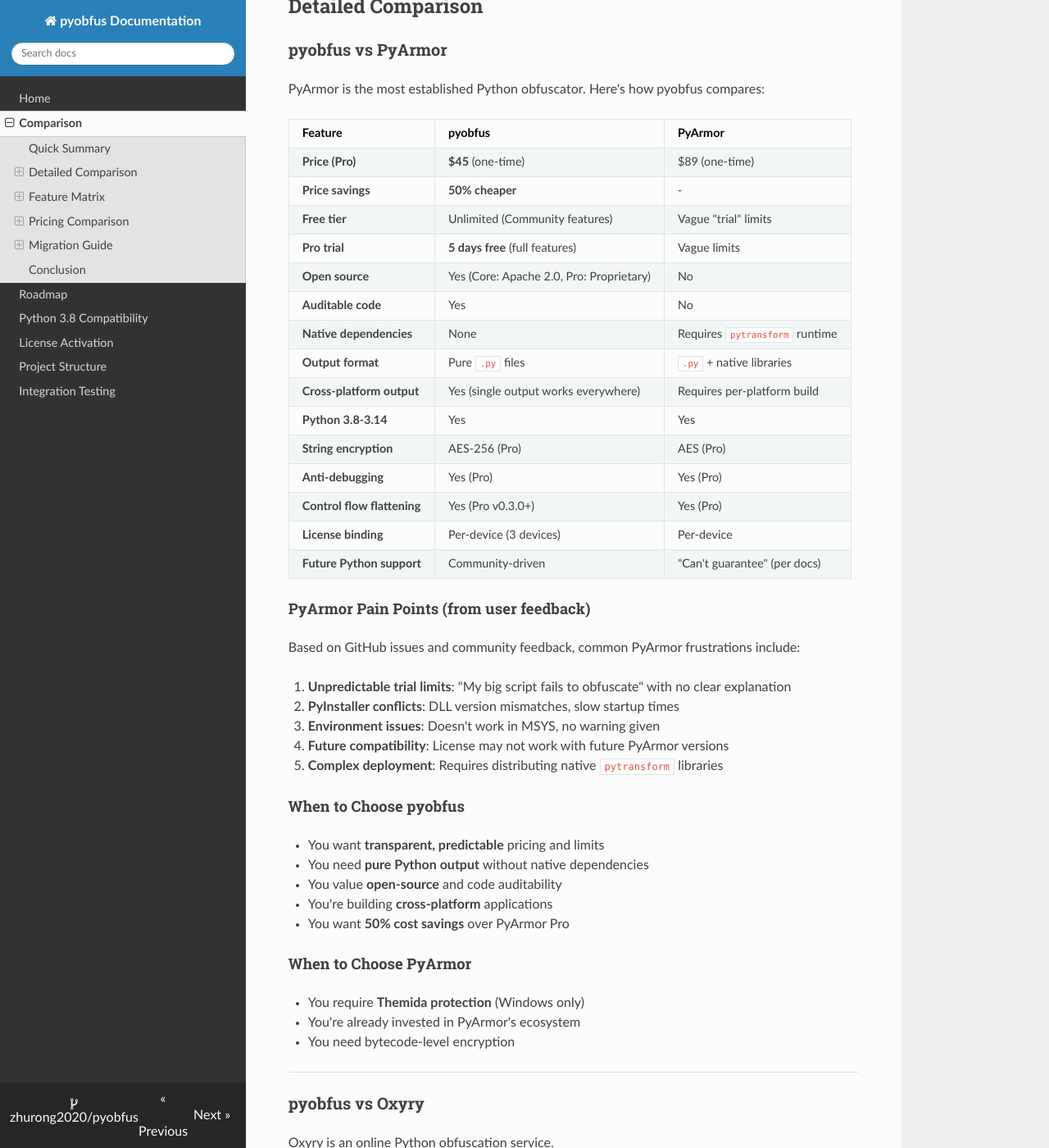
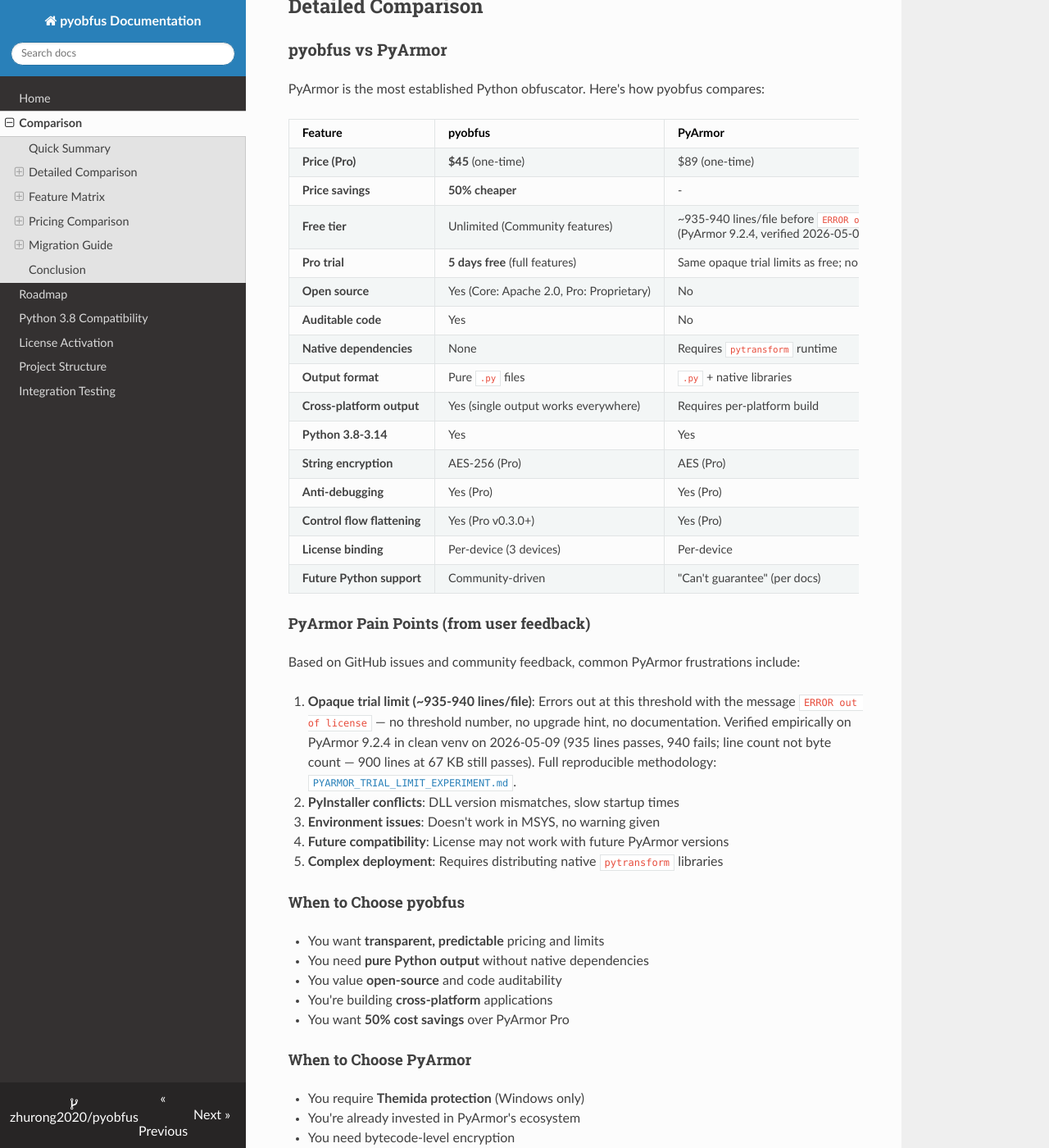
Before and after one commit to zhurong2020/pyobfus, an MkDocs documentation site: the page built from docs/COMPARISON.md, in a window 1280 px wide and 1400 px high, scrolled down 532 px. Shown: the whole window at 82% size. Built offline with MkDocs 1.6.1, drawn with Linux system fonts in a browser that asks for light colours; nearby versions of some CDN libraries.

Commit message:
docs(comparison,drafts): wire 935-940 PyArmor trial-limit empirical data
Cross-surface deployment of the PyArmor 9.2.4 trial-limit empirical fact
(verified 2026-05-09 in clean venv: 935 lines passes, 940 fails with
opaque 'ERROR out of license'; line-count not byte-count).

- COMPARISON.md: replace "Vague trial limits" placeholder in the pyobfus-vs-
  PyArmor row with the verified empirical number; rewrite Pain Points #1
  with reproducible methodology link.

- HN draft: add additive "What's PyArmor's trial limit, actually?" section
  under Anticipated objections. Use-only-if-asked framing to avoid reading
  as competitor-bashing. Defensive (version + date + reproducible link).

- Reddit draft: add additive "What was wrong with PyArmor's trial?" section
  under Likely comment categories. Same defensive framing.

Both draft additions are isolated to new headings — no edits to existing
seed/disclosure prose, so the parallel voice-pass session can iterate
without merge conflict.

Source of truth for the methodology: docs/PYARMOR_TRIAL_LIMIT_EXPERIMENT.md
(committed earlier this session in 532614b).

Co-Authored-By: Claude Opus 4.7 (1M context) <noreply@anthropic.com>

```diff
--- a/docs/COMPARISON.md
+++ b/docs/COMPARISON.md
@@ -22,8 +22,8 @@ PyArmor is the most established Python obfuscator. Here's how pyobfus compares:
 |---------|---------|---------|
 | **Price (Pro)** | **$45** (one-time) | $89 (one-time) |
 | **Price savings** | **50% cheaper** | - |
-| **Free tier** | Unlimited (Community features) | Vague "trial" limits |
-| **Pro trial** | **5 days free** (full features) | Vague limits |
+| **Free tier** | Unlimited (Community features) | ~935-940 lines/file before `ERROR out of license` (PyArmor 9.2.4, verified 2026-05-09) |
+| **Pro trial** | **5 days free** (full features) | Same opaque trial limits as free; no documented threshold |
 | **Open source** | Yes (Core: Apache 2.0, Pro: Proprietary) | No |
 | **Auditable code** | Yes | No |
 | **Native dependencies** | None | Requires `pytransform` runtime |
@@ -40,7 +40,7 @@ PyArmor is the most established Python obfuscator. Here's how pyobfus compares:
 
 Based on GitHub issues and community feedback, common PyArmor frustrations include:
 
-1. **Unpredictable trial limits**: "My big script fails to obfuscate" with no clear explanation
+1. **Opaque trial limit (~935-940 lines/file)**: Errors out at this threshold with the message `ERROR out of license` — no threshold number, no upgrade hint, no documentation. Verified empirically on PyArmor 9.2.4 in clean venv on 2026-05-09 (935 lines passes, 940 fails; line count not byte count — 900 lines at 67 KB still passes). Full reproducible methodology: [`PYARMOR_TRIAL_LIMIT_EXPERIMENT.md`](PYARMOR_TRIAL_LIMIT_EXPERIMENT.md).
 2. **PyInstaller conflicts**: DLL version mismatches, slow startup times
 3. **Environment issues**: Doesn't work in MSYS, no warning given
 4. **Future compatibility**: License may not work with future PyArmor versions
```
Also changed, not shown: _drafts/post-hn-show-hn.md (+6 -0 lines), _drafts/post-reddit-rpython.md (+6 -0 lines).
